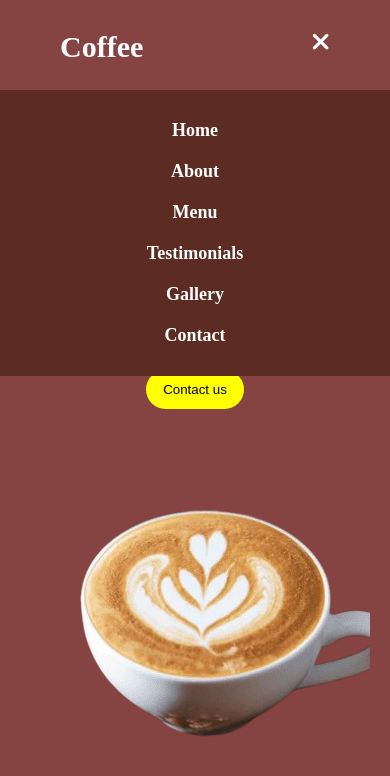
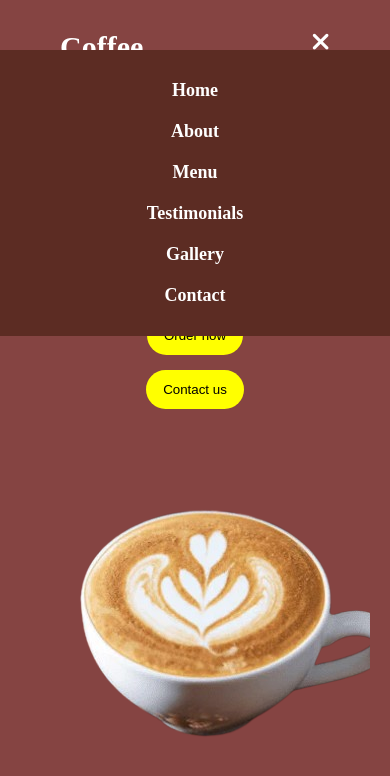
Before and after one commit to siddikkazi10/responsive-mobile, a plain HTML site: page index.html in a window 390 px wide. Both pictures are taken after a click on the element 319 px from the left and 47 px from the top of the page. Drawn offline with Linux system fonts and the light colour scheme.

Commit message:
item list

```diff
--- a/style.css
+++ b/style.css
@@ -104,7 +104,7 @@ nav ul li a:hover{
 
   nav ul {
     position: absolute;
-    top: 90px;
+    top: 50px;
     right: 0;
     width: 100%;
     background-color: #5c2c23;
```
